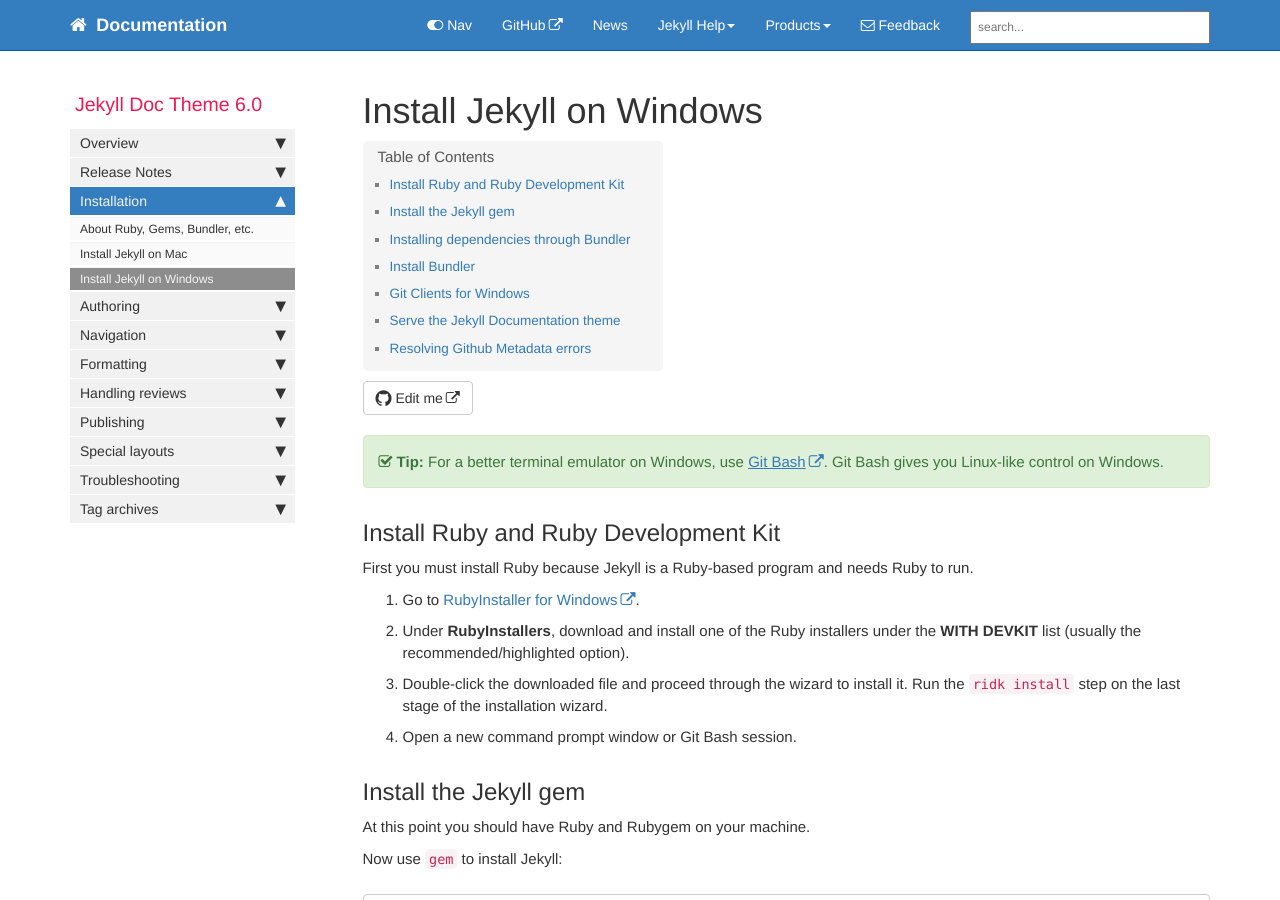
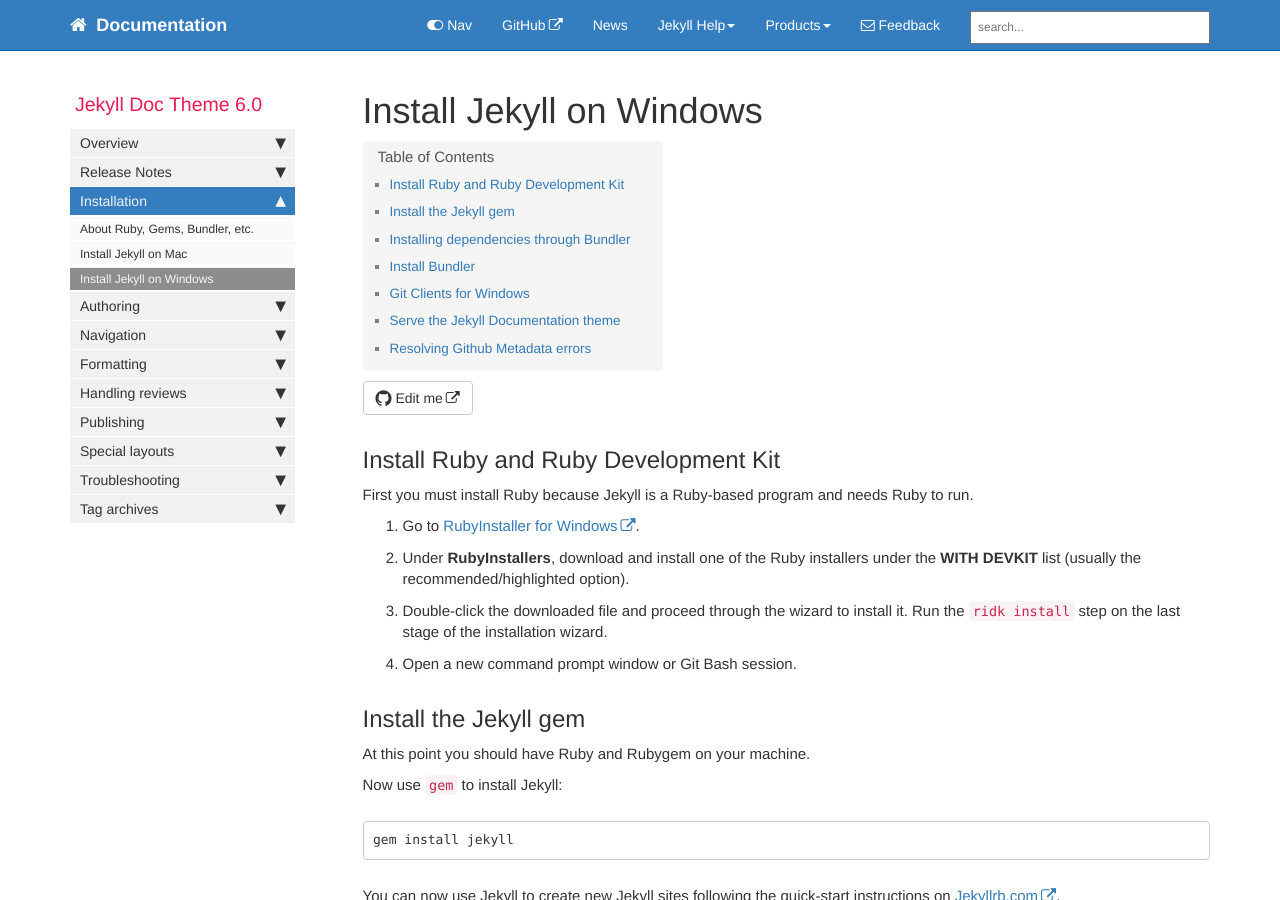
Before and after one commit to gedeontofidji/Documentation, a Jekyll site: the page built from pages/mydoc/mydoc_install_jekyll_on_windows.md, in a window 1280 px wide and 900 px high. Built offline with Jekyll 4.4.1, drawn with Linux system fonts in a browser that asks for light colours; comment, search, counter and statistics services are not loaded.

Commit message:
Update mydoc_install_jekyll_on_windows.md

```diff
--- a/pages/mydoc/mydoc_install_jekyll_on_windows.md
+++ b/pages/mydoc/mydoc_install_jekyll_on_windows.md
@@ -5,8 +5,6 @@ keywords: jekyll on windows, pc, ruby, ruby dev kit
 sidebar: mydoc_sidebar
 folder: mydoc
 ---
-
-{% include tip.html content="For a better terminal emulator on Windows, use [Git Bash](https://git-for-windows.github.io/). Git Bash gives you Linux-like control on Windows." %}
 
 ## Install Ruby and Ruby Development Kit
 
```
